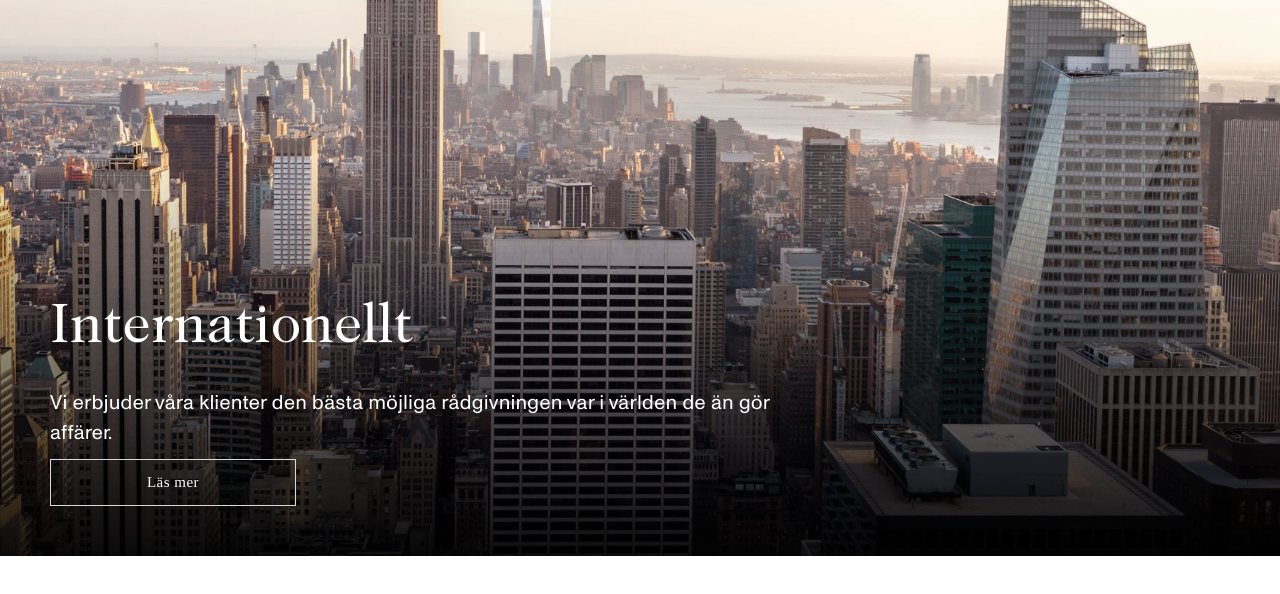
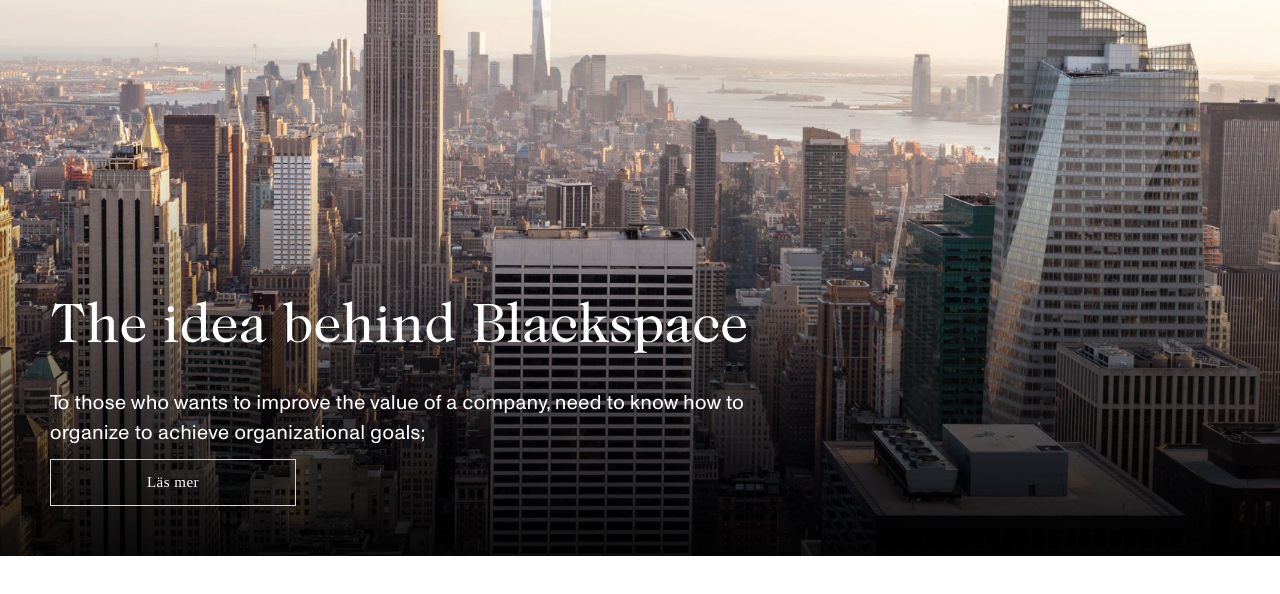
Before and after one commit to deniz19283/blackspace, a Next.js app: page / in a window 1280 px wide. Shown: the part 3151-3745 px from the top of the page. Built offline with nearby package versions, Linux system fonts and the light colour scheme.

Commit message:
Update Advertise.tsx

```diff
--- a/components/homepage/Advertise.tsx
+++ b/components/homepage/Advertise.tsx
@@ -8,10 +8,9 @@ export default function Advertise() {
       <section className='module-component module-component_hero has-image'>
         <div className='wrapper'>
           <div className='hero_anchor'>
-            <h2>Internationellt</h2>
+            <h2>The idea behind Blackspace</h2>
             <p className='preamble'>
-              Vi erbjuder våra klienter den bästa möjliga rådgivningen var i
-              världen de än gör affärer.
+              To those who wants to improve the value of a company, need to know how to organize to achieve organizational goals;
             </p>
             <Link
               href='/'
```
